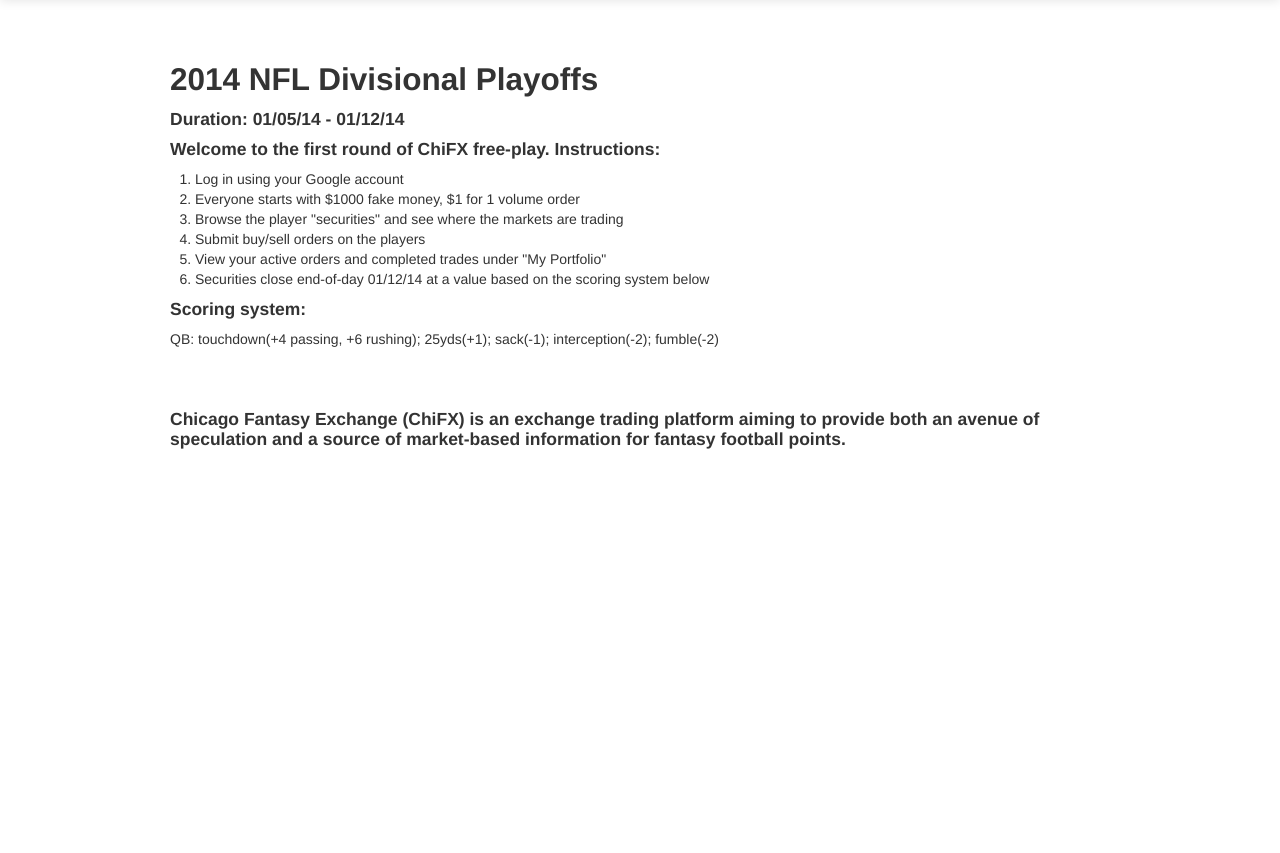
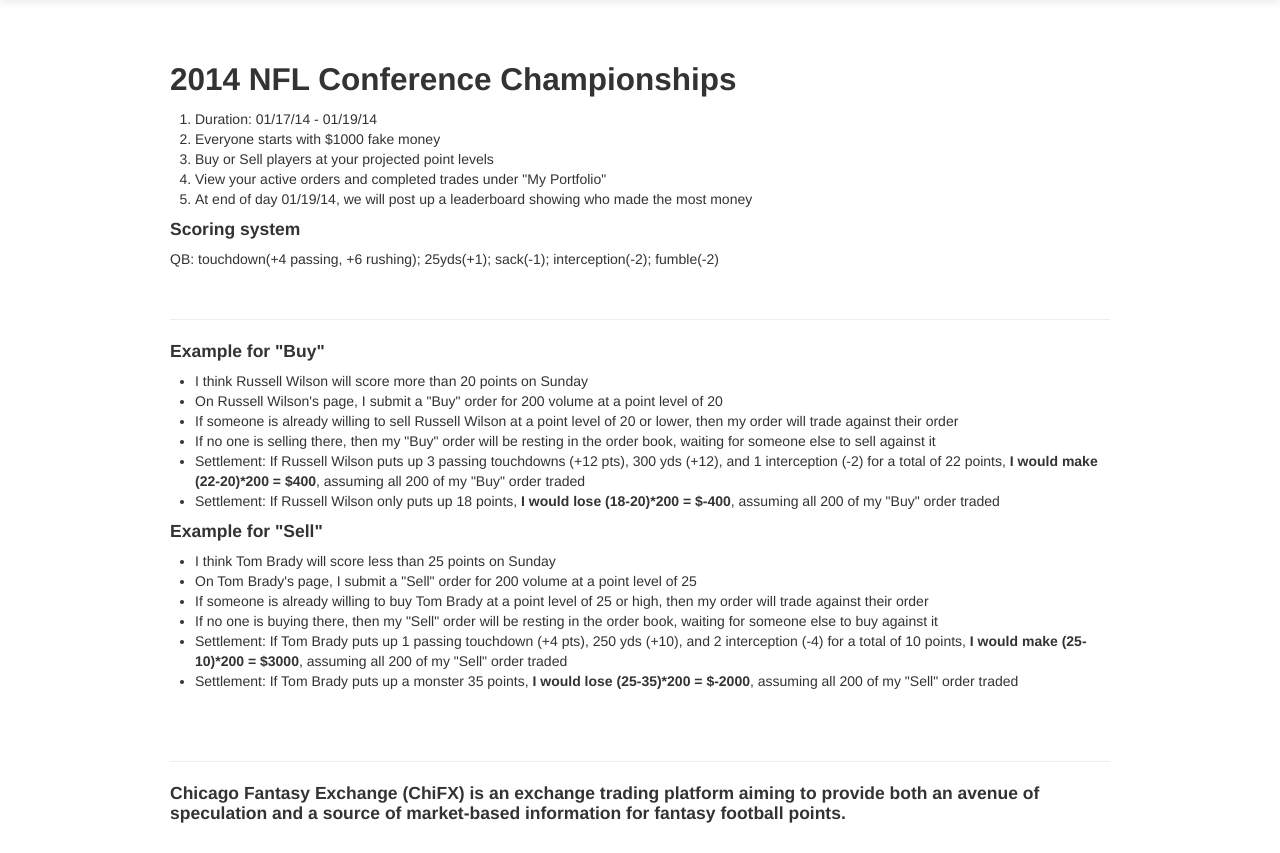
Before and after one commit to tonyin/chifx, a Flask app: template application/templates/index.html in a window 1280 px wide. Shown: the part 41-894 px from the top of the page. Before the commit the page ends 490 px from the top, so only its background shows below. Run offline with Flask 2, Linux system fonts and the light colour scheme; the template is opened without the code that fills it, so the values that code supplies are empty; some libraries are stand-ins or nearby versions.

Commit message:
updated for conference round

```diff
--- a/application/templates/index.html
+++ b/application/templates/index.html
@@ -5,21 +5,36 @@
 
 {% block content %}
 
-    <h2>2014 NFL Divisional Playoffs</h2>
-    <h4>Duration: 01/05/14 - 01/12/14</h4>
-    <h4>Welcome to the first round of ChiFX free-play. Instructions:</h4>
+    <h2>2014 NFL Conference Championships</h2>
     <ol>
-        <li>Log in using your Google account</li>
-        <li>Everyone starts with $1000 fake money, $1 for 1 volume order</li>
-        <li>Browse the player "securities" and see where the markets are trading</li>
-        <li>Submit buy/sell orders on the players</li>
+        <li>Duration: 01/17/14 - 01/19/14</li>
+        <li>Everyone starts with $1000 fake money</li>
+        <li>Buy or Sell players at your projected point levels</li>
         <li>View your active orders and completed trades under "My Portfolio"</li>
-        <li>Securities close end-of-day 01/12/14 at a value based on the scoring system below</li>
+        <li>At end of day 01/19/14, we will post up a leaderboard showing who made the most money</li>
     </ol>
-    <h4>Scoring system:</h4>
+    <h4>Scoring system</h4>
     <p>QB: touchdown(+4 passing, +6 rushing); 25yds(+1); sack(-1); interception(-2); fumble(-2)</p>
-
-    <br /><br />
+    <br /><hr />
+    <h4>Example for "Buy"</h4>
+    <ul>
+        <li>I think Russell Wilson will score more than 20 points on Sunday</li>
+        <li>On Russell Wilson's page, I submit a "Buy" order for 200 volume at a point level of 20</li>
+        <li>If someone is already willing to sell Russell Wilson at a point level of 20 or lower, then my order will trade against their order</li>
+        <li>If no one is selling there, then my "Buy" order will be resting in the order book, waiting for someone else to sell against it</li>
+        <li>Settlement: If Russell Wilson puts up 3 passing touchdowns (+12 pts), 300 yds (+12), and 1 interception (-2) for a total of 22 points, <strong>I would make (22-20)*200 = $400</strong>, assuming all 200 of my "Buy" order traded</li>
+        <li>Settlement: If Russell Wilson only puts up 18 points, <strong>I would lose (18-20)*200 = $-400</strong>, assuming all 200 of my "Buy" order traded</li>
+    </ul>
+    <h4>Example for "Sell"</h4>
+    <ul>
+        <li>I think Tom Brady will score less than 25 points on Sunday</li>
+        <li>On Tom Brady's page, I submit a "Sell" order for 200 volume at a point level of 25</li>
+        <li>If someone is already willing to buy Tom Brady at a point level of 25 or high, then my order will trade against their order</li>
+        <li>If no one is buying there, then my "Sell" order will be resting in the order book, waiting for someone else to buy against it</li>
+        <li>Settlement: If Tom Brady puts up 1 passing touchdown (+4 pts), 250 yds (+10), and 2 interception (-4) for a total of 10 points, <strong>I would make (25-10)*200 = $3000</strong>, assuming all 200 of my "Sell" order traded</li>
+        <li>Settlement: If Tom Brady puts up a monster 35 points, <strong>I would lose (25-35)*200 = $-2000</strong>, assuming all 200 of my "Sell" order traded</li>
+    </ul>
+    <br /><br /><hr />
     <h4>Chicago Fantasy Exchange (ChiFX) is an exchange trading platform aiming to provide both an avenue of speculation and a source of market-based information for fantasy football points.</h4>
     <div>&nbsp;</div>
 
--- a/application/templates/new_order.html
+++ b/application/templates/new_order.html
@@ -22,7 +22,7 @@
                     </div>
                 </div>
                 <div class="control-group">
-                    <div class="control-label">{{ form.price.label }}</div>
+                    <div class="control-label">Point Level</div>
                     <div class="controls">
                         {{ form.price|safe }}
                         {% if form.price.errors %}
--- a/application/templates/portfolio.html
+++ b/application/templates/portfolio.html
@@ -20,7 +20,7 @@
 				<th>Timestamp</th>
                 <th>Security</th>
                 <th>Buy/Sell</th>
-                <th>Price</th>
+                <th>Point Level</th>
                 <th>Volume</th>
 				<th>&nbsp;</th>
             </tr>
@@ -49,7 +49,7 @@
                 <th>Security</th>
                 <th>Buyer</th>
                 <th>Seller</th>
-                <th>Price</th>
+                <th>Point Level</th>
                 <th>Volume</th>
             </tr>
         </thead>
--- a/application/templates/sec_info.html
+++ b/application/templates/sec_info.html
@@ -23,7 +23,7 @@
 		<thead>
 			<tr>
 				<th>Buy Volume</th>
-				<th>Price</th>
+				<th>Point Level</th>
 				<th>Sell Volume</th>
 			</tr>
 		</thead>
@@ -51,7 +51,7 @@
 			<tr>
 				<th>Timestamp</th>
 				<th>Buy/Sell</th>
-				<th>Price</th>
+				<th>Point Level</th>
 				<th>Volume</th>
 			</tr>
 		</thead>
--- a/application/templates/security.html
+++ b/application/templates/security.html
@@ -13,7 +13,6 @@
     <table class="table table-bordered table-striped">
         <thead>
             <tr>
-                <th>ID</th>
                 <th>Name</th>
                 <th>Team</th>
             </tr>
@@ -22,7 +21,6 @@
             {% for p in securities %}
             {% set p_id = p.key.id() %}
             <tr>
-                <td>{{ p_id }}</td>
                 <td>
 					<a href="{{ url_for('sec_info', pos=pos, sec_id=p_id) }}">{{ p.name }}</a>
 				</td>
--- a/random.txt
+++ b/random.txt
@@ -9,3 +9,4 @@
 best bid best ask very prominent in orders page
 navigation
 active user count - # unique ids pushing/pulling in a certain time frame
+clickable bid/ask to quick trade for a certain volume
```
